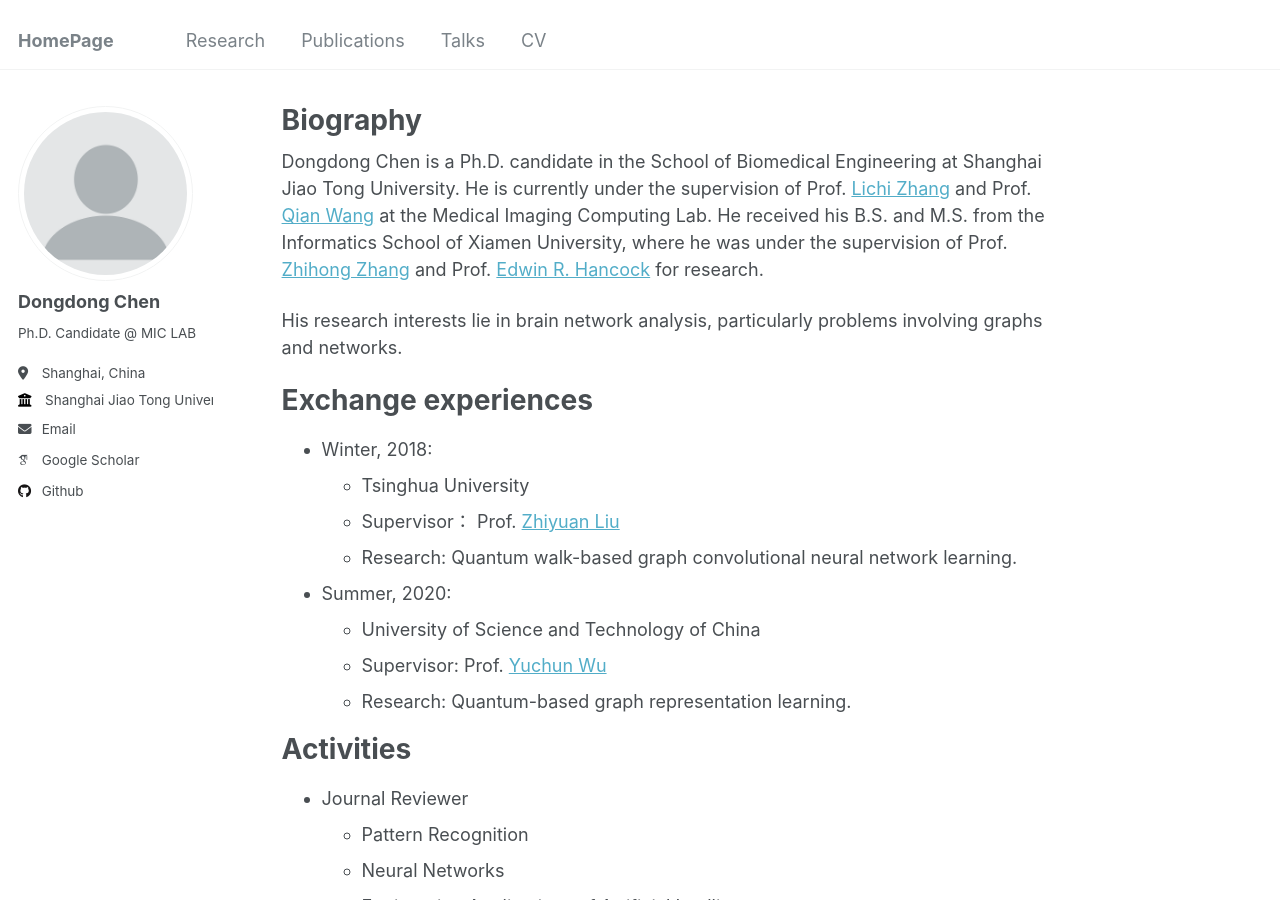
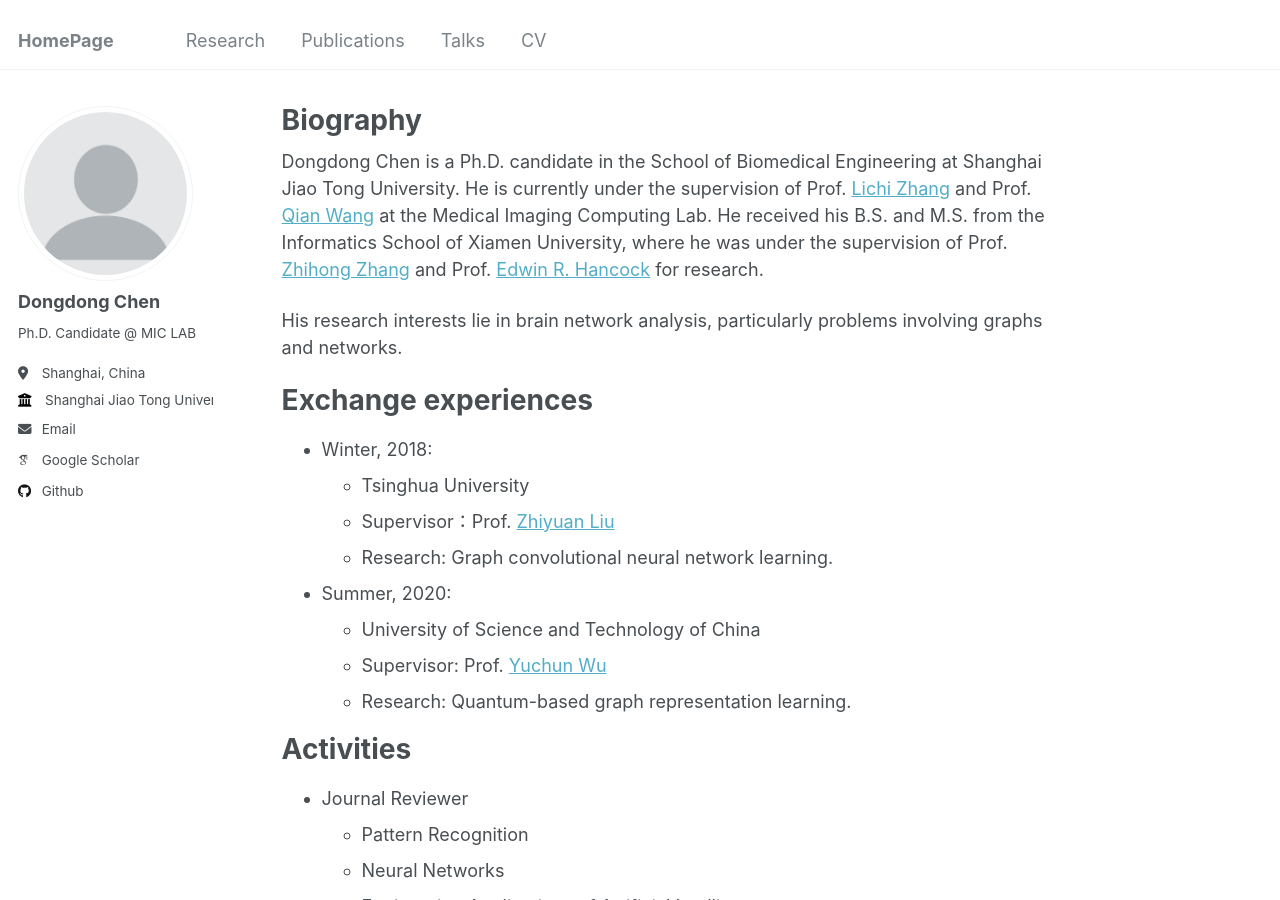
Before and after one commit to DongDChen/DongDChen.github.io, a Jekyll site: the page built from _pages/about.md, in a window 1280 px wide and 900 px high. Built offline with Jekyll 4.4.1, drawn with Linux system fonts in a browser that asks for light colours; some web fonts are replaced.

Commit message:
Update about.md

```diff
--- a/_pages/about.md
+++ b/_pages/about.md
@@ -16,8 +16,8 @@ Exchange experiences
 ======
 - Winter, 2018:
   - Tsinghua University
-  - Supervisor： Prof. [Zhiyuan Liu](https://nlp.csai.tsinghua.edu.cn/~lzy/index_cn.html)
-  - Research: Quantum walk-based graph convolutional neural network learning.
+  - Supervisor：Prof. [Zhiyuan Liu](https://nlp.csai.tsinghua.edu.cn/~lzy/index_cn.html)
+  - Research: Graph convolutional neural network learning.
 
 - Summer, 2020:
   - University of Science and Technology of China
```
